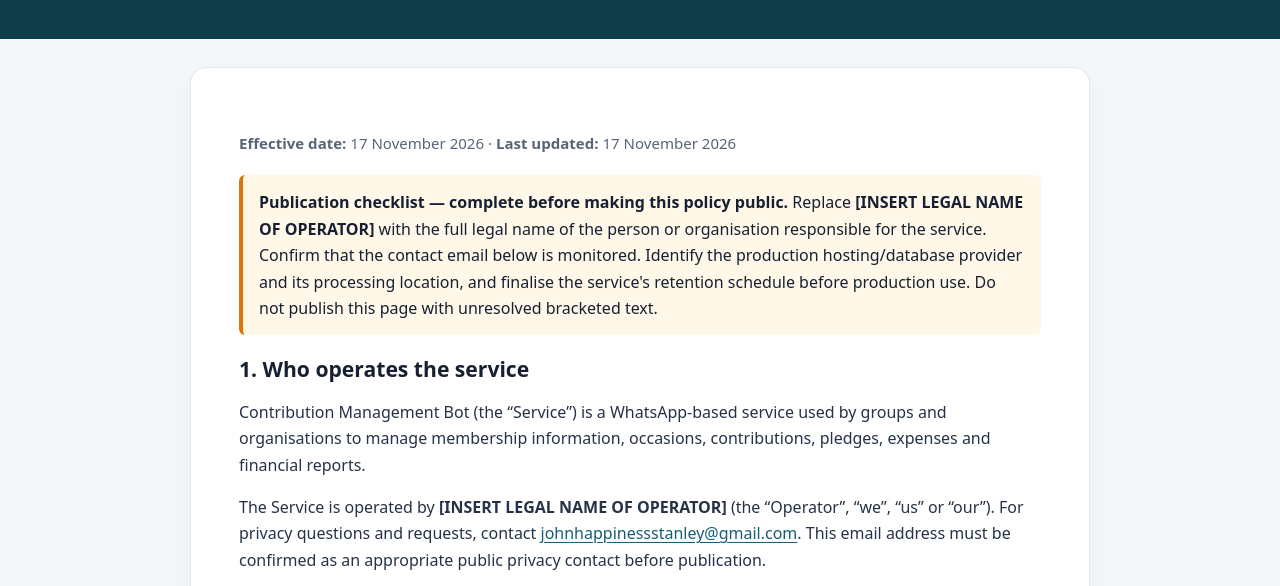
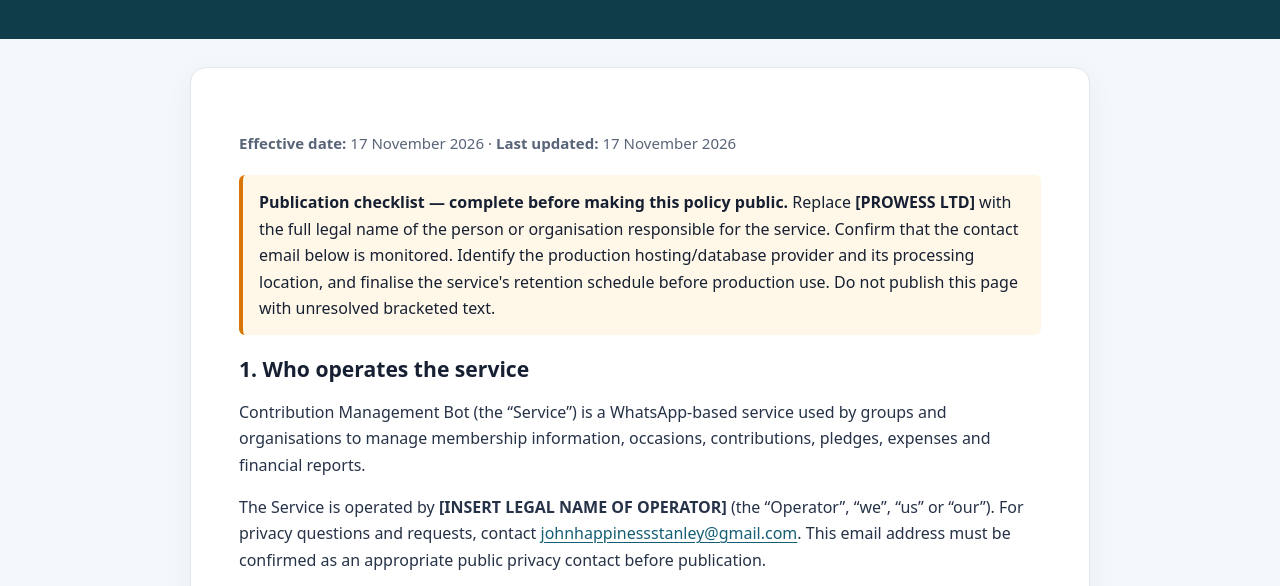
Before and after one commit to accprowess-coder/contribution-management-legal, a plain HTML site: page index.html in a window 1280 px wide. Shown: the part 166-752 px from the top of the page. Drawn offline with Linux system fonts and the light colour scheme.

Commit message:
Update operator details to Prowess Ltd

```diff
--- a/index.html
+++ b/index.html
@@ -40,7 +40,7 @@
 
   <div class="notice">
     <strong>Publication checklist — complete before making this policy public.</strong>
-    Replace <strong>[INSERT LEGAL NAME OF OPERATOR]</strong> with the full legal name of the person or organisation responsible for the service. Confirm that the contact email below is monitored. Identify the production hosting/database provider and its processing location, and finalise the service's retention schedule before production use. Do not publish this page with unresolved bracketed text.
+    Replace <strong>[PROWESS LTD]</strong> with the full legal name of the person or organisation responsible for the service. Confirm that the contact email below is monitored. Identify the production hosting/database provider and its processing location, and finalise the service's retention schedule before production use. Do not publish this page with unresolved bracketed text.
   </div>
 
   <h2>1. Who operates the service</h2>
```
